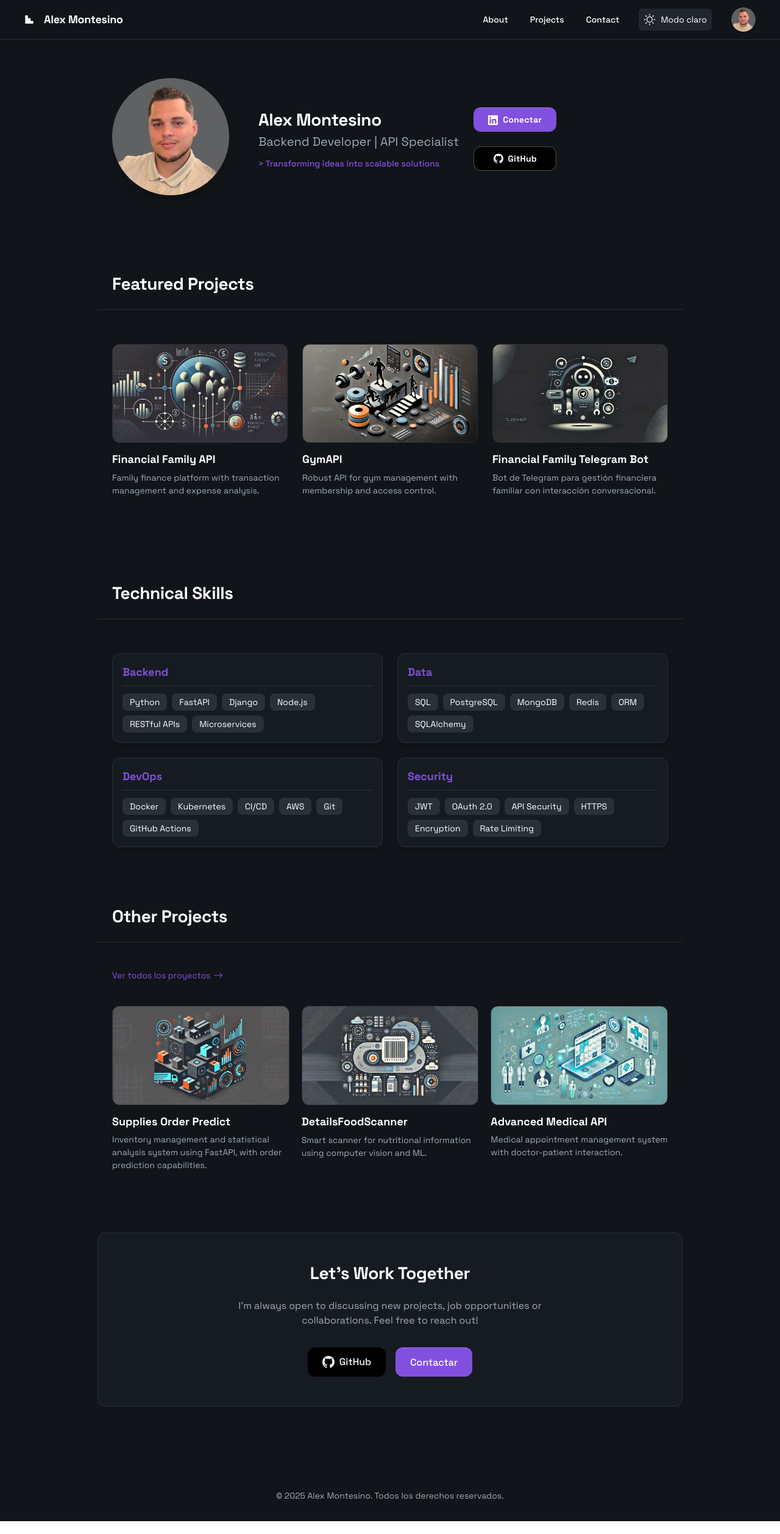
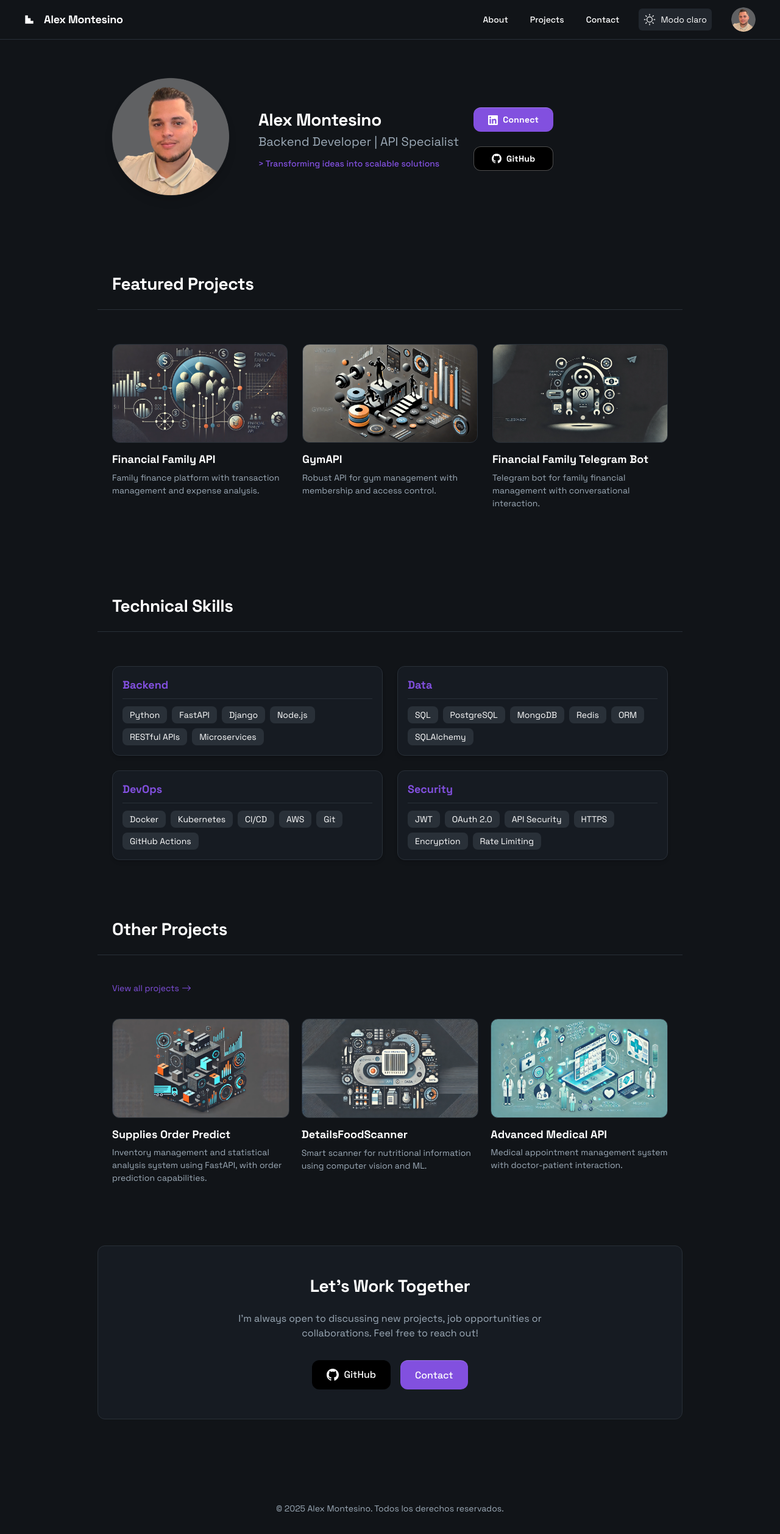
Before and after one commit to Alexmontesino96/portfolio, a React (Vite) app: page / in a window 1280 px wide. Shown: the whole page at 61% size. Before the commit the page ends 2494 px from the top, so only its background shows below. Built offline with nearby package versions, Linux system fonts and the light colour scheme.

Commit message:
Traducida la página Home de español a inglés

```diff
--- a/src/pages/Home.jsx
+++ b/src/pages/Home.jsx
@@ -114,7 +114,7 @@ function Home() {
                       <svg xmlns="http://www.w3.org/2000/svg" width="20" height="20" viewBox="0 0 24 24" fill="currentColor" className="mr-2">
                         <path d="M20.447 20.452h-3.554v-5.569c0-1.328-.027-3.037-1.852-3.037-1.853 0-2.136 1.445-2.136 2.939v5.667H9.351V9h3.414v1.561h.046c.477-.9 1.637-1.85 3.37-1.85 3.601 0 4.267 2.37 4.267 5.455v6.286zM5.337 7.433c-1.144 0-2.063-.926-2.063-2.065 0-1.138.92-2.063 2.063-2.063 1.14 0 2.064.925 2.064 2.063 0 1.139-.925 2.065-2.064 2.065zm1.782 13.019H3.555V9h3.564v11.452zM22.225 0H1.771C.792 0 0 .774 0 1.729v20.542C0 23.227.792 24 1.771 24h20.451C23.2 24 24 23.227 24 22.271V1.729C24 .774 23.2 0 22.222 0h.003z"/>
                       </svg>
-                      <span className="truncate">Conectar</span>
+                      <span className="truncate">Connect</span>
                     </a>
 
                     <a
@@ -139,7 +139,7 @@ function Home() {
                   <svg xmlns="http://www.w3.org/2000/svg" width="18" height="18" viewBox="0 0 24 24" fill="currentColor" className="mr-2 w-4 h-4">
                     <path d="M20.447 20.452h-3.554v-5.569c0-1.328-.027-3.037-1.852-3.037-1.853 0-2.136 1.445-2.136 2.939v5.667H9.351V9h3.414v1.561h.046c.477-.9 1.637-1.85 3.37-1.85 3.601 0 4.267 2.37 4.267 5.455v6.286zM5.337 7.433c-1.144 0-2.063-.926-2.063-2.065 0-1.138.92-2.063 2.063-2.063 1.14 0 2.064.925 2.064 2.063 0 1.139-.925 2.065-2.064 2.065zm1.782 13.019H3.555V9h3.564v11.452zM22.225 0H1.771C.792 0 0 .774 0 1.729v20.542C0 23.227.792 24 1.771 24h20.451C23.2 24 24 23.227 24 22.271V1.729C24 .774 23.2 0 22.222 0h.003z"/>
                   </svg>
-                  <span className="truncate">Conectar</span>
+                  <span className="truncate">Connect</span>
                 </a>
 
                 <a
@@ -200,7 +200,7 @@ function Home() {
               ></div>
               <div>
                 <p className="text-white text-lg font-semibold leading-tight mb-2 group-hover:text-[--violet-9] transition-colors">Financial Family Telegram Bot</p>
-                <p className="text-[#9dabb8] text-sm leading-normal">Bot de Telegram para gestión financiera familiar con interacción conversacional.</p>
+                <p className="text-[#9dabb8] text-sm leading-normal">Telegram bot for family financial management with conversational interaction.</p>
               </div>
             </Link>
           </div>
@@ -263,7 +263,7 @@ function Home() {
           <h2 className="text-white text-[28px] font-bold leading-tight tracking-[-0.015em] px-6 pb-6 pt-10 border-b border-[#293038] mb-8">Other Projects</h2>
           <div className="px-6 pt-3 mb-4">
             <Link to="/projects" className="text-[--violet-9] hover:text-[--violet-10] transition-colors text-sm flex items-center">
-              <span>Ver todos los proyectos</span>
+              <span>View all projects</span>
               <svg xmlns="http://www.w3.org/2000/svg" width="16" height="16" fill="currentColor" viewBox="0 0 16 16" className="ml-1">
                 <path fillRule="evenodd" d="M1 8a.5.5 0 0 1 .5-.5h11.793l-3.147-3.146a.5.5 0 0 1 .708-.708l4 4a.5.5 0 0 1 0 .708l-4 4a.5.5 0 0 1-.708-.708L13.293 8.5H1.5A.5.5 0 0 1 1 8z"/>
               </svg>
@@ -330,7 +330,7 @@ function Home() {
                 <span>GitHub</span>
               </a>
               <Link to="/contact" className="flex items-center justify-center rounded-xl h-12 px-6 bg-gradient-to-b from-[--violet-9] to-[--violet-9] hover:to-[--violet-10] text-white font-medium transition-all border-t border-[rgba(255,255,255,0.21)]">
-                Contactar
+                Contact
               </Link>
             </div>
           </div>
```
